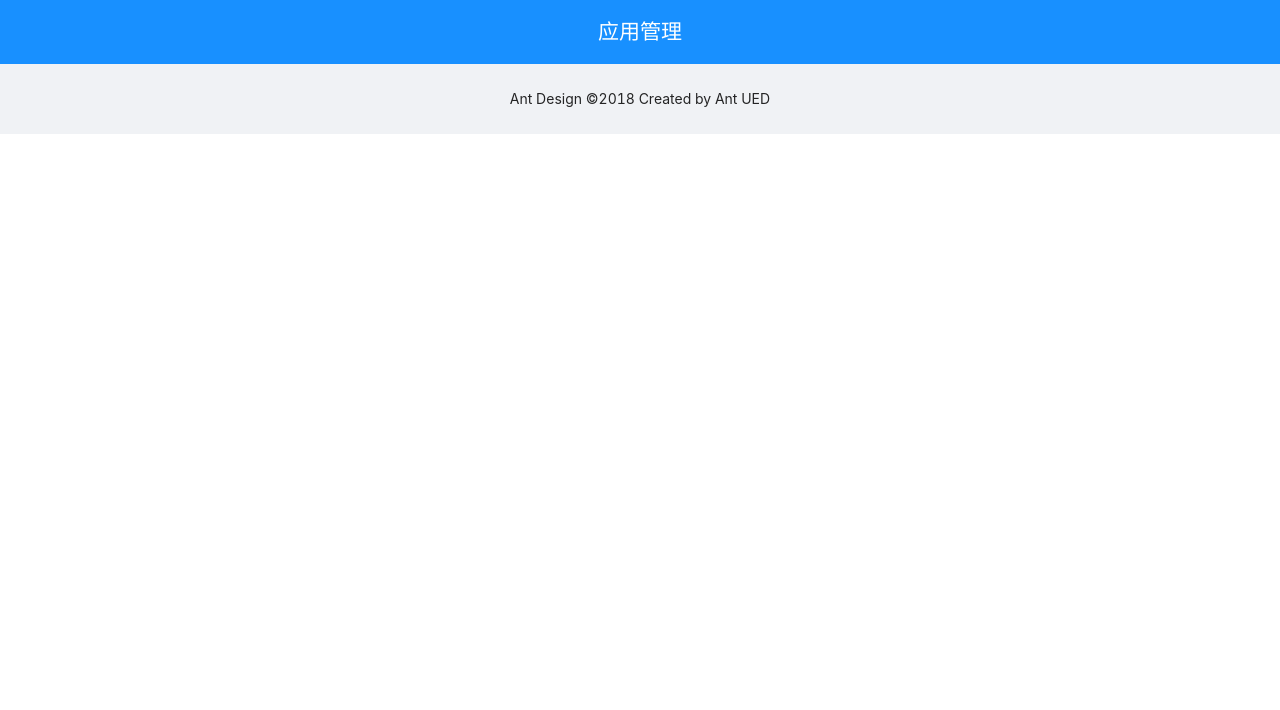
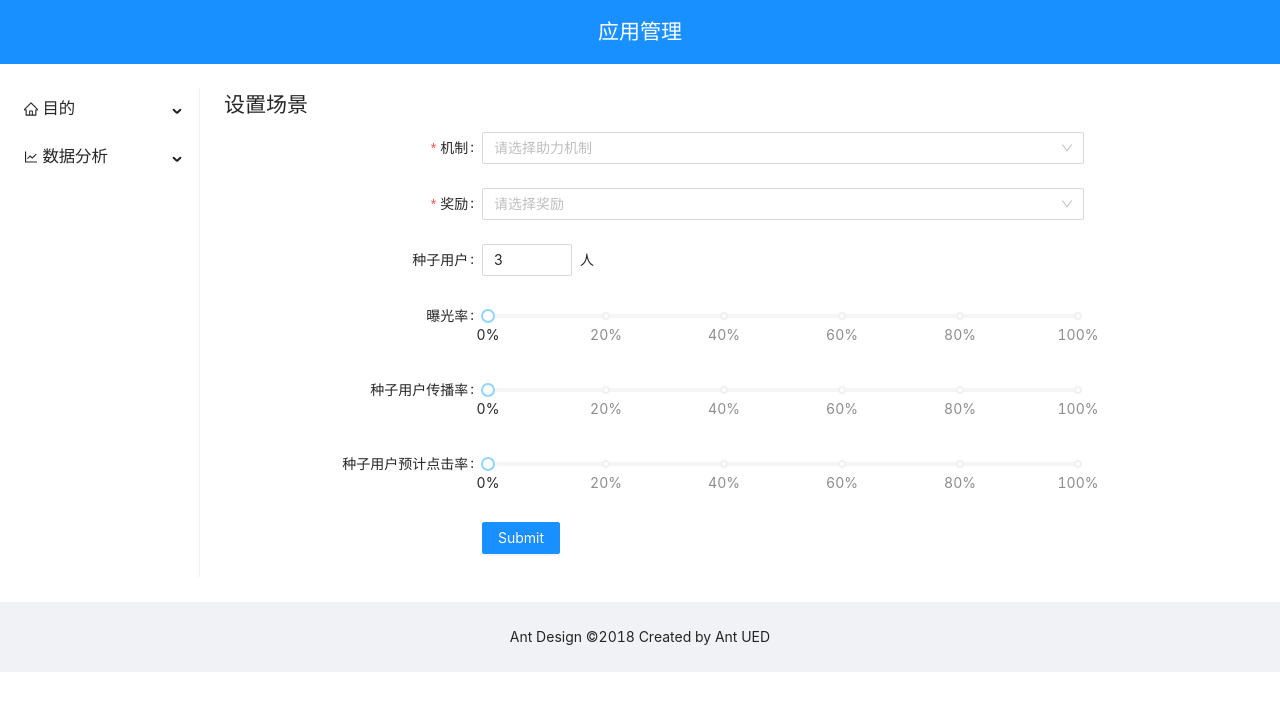
Before and after one commit to Gary-Zhigang/Fission, a Vue app in the folder web/: page /invite-new in a window 1280 px wide. Shown: the top 710 px of the page. Built offline with nearby package versions, Linux system fonts and the light colour scheme.

Commit message:
created invite-new page

```diff
--- /dev/null
+++ b/web/src/components/invite-new.vue
@@ -0,0 +1,125 @@
+<template>
+  <h2>设置场景</h2>
+  <a-form
+      :model="formState"
+      name="validate_other"
+      v-bind="formItemLayout"
+      @finishFailed="onFinishFailed"
+      @finish="onFinish"
+  >
+    <a-form-item
+        name="select"
+        label="机制"
+        has-feedback
+        :rules="[{ required: true, message: '请选择一个助力机制！' }]"
+    >
+      <a-select v-model:value="formState.select" placeholder="请选择助力机制">
+        <a-select-option value="3help">拉3人助力</a-select-option>
+        <a-select-option value="5help">拉5人助力</a-select-option>
+        <a-select-option value="7help">拉7人助力</a-select-option>
+      </a-select>
+    </a-form-item>
+
+    <a-form-item
+        name="select"
+        label="奖励"
+        has-feedback
+        :rules="[{ required: true, message: '请选择一个奖励！' }]"
+    >
+      <a-select v-model:value="formState.select" placeholder="请选择奖励">
+        <a-select-option value="3yuan">3元红包</a-select-option>
+        <a-select-option value="5yuan">5元红包</a-select-option>
+        <a-select-option value="7yuan">7元红包</a-select-option>
+      </a-select>
+    </a-form-item>
+
+    <a-form-item label="种子用户">
+      <a-form-item name="input-number" no-style>
+        <a-input-number v-model:value="formState['input-number']" :min="0" :max="90000" />
+      </a-form-item>
+      <span class="ant-form-text">人</span>
+    </a-form-item>
+
+    <a-form-item name="slider" label="曝光率">
+      <a-slider
+          v-model:value="formState.slider"
+          :marks="{
+          0: '0%',
+          20: '20%',
+          40: '40%',
+          60: '60%',
+          80: '80%',
+          100: '100%',
+        }"
+      />
+    </a-form-item>
+
+    <a-form-item name="slider" label="种子用户传播率">
+      <a-slider
+          v-model:value="formState.slider"
+          :marks="{
+          0: '0%',
+          20: '20%',
+          40: '40%',
+          60: '60%',
+          80: '80%',
+          100: '100%',
+        }"
+      />
+    </a-form-item>
+
+    <a-form-item name="slider" label="种子用户预计点击率">
+      <a-slider
+          v-model:value="formState.slider"
+          :marks="{
+          0: '0%',
+          20: '20%',
+          40: '40%',
+          60: '60%',
+          80: '80%',
+          100: '100%',
+        }"
+      />
+    </a-form-item>
+
+    <a-form-item :wrapper-col="{ span: 12, offset: 6 }">
+      <a-button type="primary" html-type="submit">Submit</a-button>
+    </a-form-item>
+  </a-form>
+</template>
+<script lang="ts">
+import { defineComponent, reactive } from 'vue';
+import { UploadOutlined, InboxOutlined } from '@ant-design/icons-vue';
+
+export default defineComponent({
+  components: {
+    UploadOutlined,
+    InboxOutlined,
+  },
+  setup() {
+    const formItemLayout = {
+      labelCol: { span: 6 },
+      wrapperCol: { span: 14 },
+    };
+
+    const formState = reactive<Record<string, any>>({
+      'input-number': 3,
+      'checkbox-group': ['A', 'B'],
+      rate: 3.5,
+    });
+    const onFinish = (values: any) => {
+      console.log('Success:', values);
+    };
+
+    const onFinishFailed = (errorInfo: any) => {
+      console.log('Failed:', errorInfo);
+    };
+    return {
+      formState,
+      onFinish,
+      onFinishFailed,
+      formItemLayout,
+    };
+  },
+});
+</script>
--- a/web/src/views/home.vue
+++ b/web/src/views/home.vue
@@ -13,7 +13,7 @@
                   <h3><home-outlined /> 目的</h3>
                 </span>
           </template>
-          <a-menu-item key="1">拉新</a-menu-item>
+          <a-menu-item key="1"><router-link to="/invite-new">拉新</router-link></a-menu-item>
           <a-menu-item key="2">促活</a-menu-item>
           <a-menu-item key="3">留存</a-menu-item>
           <a-menu-item key="4">转化</a-menu-item>
@@ -30,83 +30,7 @@
       </a-menu>
     </a-layout-sider>
     <a-layout-content :style="{ padding: '0 24px', minHeight: '280px' }">
-      <h1>设置场景</h1>
-<!--      <a-form-->
-<!--          :model="formState"-->
-<!--          name="validate_other"-->
-<!--          v-bind="formItemLayout"-->
-<!--          @finishFailed="onFinishFailed"-->
-<!--          @finish="onFinish"-->
-<!--      >-->
-<!--        <a-form-item label="InputNumber">-->
-<!--          <a-form-item name="input-number" no-style>-->
-<!--            <a-input-number v-model:value="formState['input-number']" :min="1" :max="10" />-->
-<!--          </a-form-item>-->
-<!--          <span class="ant-form-text">machines</span>-->
-<!--        </a-form-item>-->
-<!--        <a-form-item name="slider" label="Slider">-->
-<!--          <a-slider-->
-<!--              v-model:value="formState.slider"-->
-<!--              :marks="{-->
-<!--          0: 'A',-->
-<!--          20: 'B',-->
-<!--          40: 'C',-->
-<!--          60: 'D',-->
-<!--          80: 'E',-->
-<!--          100: 'F',-->
-<!--        }"-->
-<!--          />-->
-<!--        </a-form-item>-->
-<!--        <a-form-item name="slider" label="Slider">-->
-<!--          <a-slider-->
-<!--              v-model:value="formState.slider"-->
-<!--              :marks="{-->
-<!--          0: 'A',-->
-<!--          20: 'B',-->
-<!--          40: 'C',-->
-<!--          60: 'D',-->
-<!--          80: 'E',-->
-<!--          100: 'F',-->
-<!--        }"-->
-<!--          />-->
-<!--        </a-form-item>-->
-<!--        <a-form-item name="slider" label="Slider">-->
-<!--          <a-slider-->
-<!--              v-model:value="formState.slider"-->
-<!--              :marks="{-->
-<!--          0: 'A',-->
-<!--          20: 'B',-->
-<!--          40: 'C',-->
-<!--          60: 'D',-->
-<!--          80: 'E',-->
-<!--          100: 'F',-->
-<!--        }"-->
-<!--          />-->
-<!--        </a-form-item>-->
-<!--        <a-form-item-->
-<!--            name="select"-->
-<!--            label="Select"-->
-<!--            has-feedback-->
-<!--            :rules="[{ required: true, message: 'Please select your country!' }]"-->
-<!--        >-->
-<!--          <a-select v-model:value="formState.select" placeholder="Please select a country">-->
-<!--            <a-select-option value="china">China</a-select-option>-->
-<!--            <a-select-option value="usa">U.S.A</a-select-option>-->
-<!--          </a-select>-->
-<!--        </a-form-item>-->
-<!--        <a-form-item-->
-<!--            name="select"-->
-<!--            label="Select"-->
-<!--            has-feedback-->
-<!--            :rules="[{ required: true, message: 'Please select your country!' }]"-->
-<!--        >-->
-<!--          <a-select v-model:value="formState.select" placeholder="Please select a country">-->
-<!--            <a-select-option value="china">China</a-select-option>-->
-<!--            <a-select-option value="usa">U.S.A</a-select-option>-->
-<!--          </a-select>-->
-<!--        </a-form-item>-->
-
-<!--      </a-form>-->
+      <router-view/>
     </a-layout-content>
   </a-layout>
 </template>
```
Also changed, not shown: web/src/router/index.ts (+8 -1 lines).
